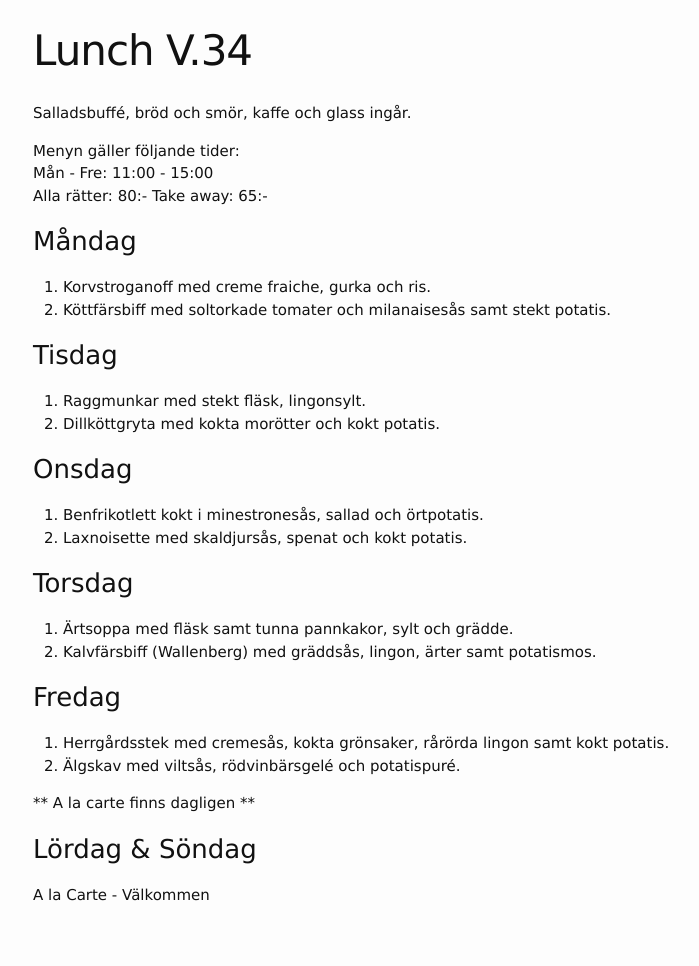
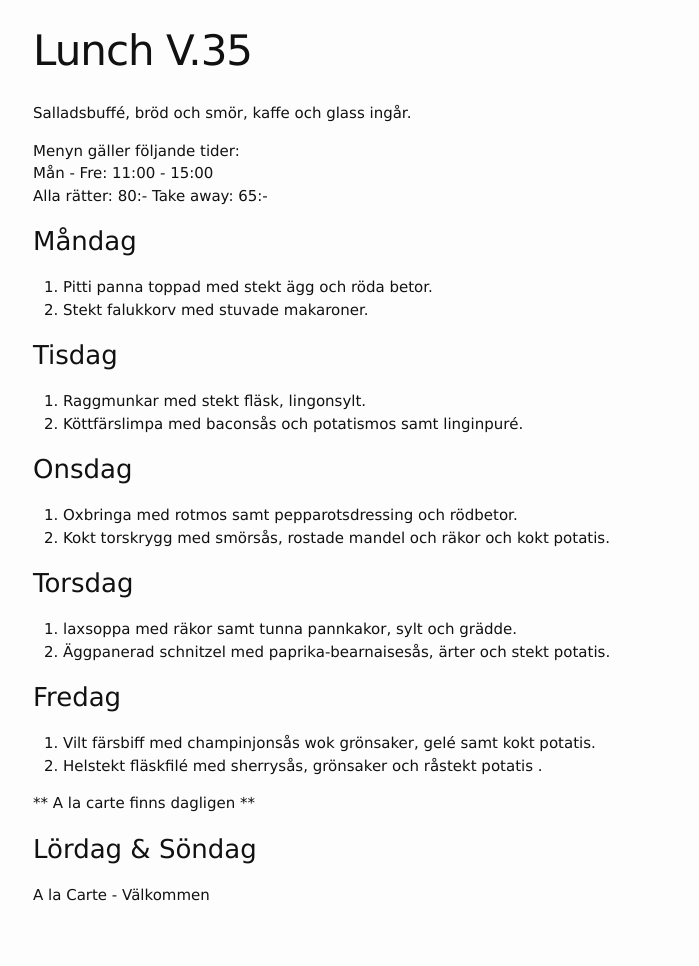
Before and after one commit to FarInn62/farinn62.github.io, a Jekyll site: the page built from lunch.md, in a window 1280 px wide. Shown: the whole page, without its empty margins (237-936 px from the left). Built offline with Jekyll 4.4.1, drawn with Linux system fonts in a browser that asks for light colours.

Commit message:
Update lunch.md

```diff
--- a/lunch.md
+++ b/lunch.md
@@ -1,6 +1,6 @@
 ---
 layout: foodmenu
-title: Lunch V.34
+title: Lunch V.35
 permalink: /lunch/
 published: true
 ---
@@ -12,29 +12,29 @@ Alla rätter: 80:- Take away: 65:-
 
 ### Måndag
 
-1. Korvstroganoff med creme fraiche, gurka och ris.
-2. Köttfärsbiff med soltorkade tomater och milanaisesås samt stekt potatis.
+1. Pitti panna toppad med stekt ägg och röda betor.
+2. Stekt falukkorv med stuvade makaroner.
 
 ### Tisdag
 
 1. Raggmunkar med stekt fläsk, lingonsylt.
-2. Dillköttgryta med kokta morötter och kokt potatis.
+2. Köttfärslimpa med baconsås och potatismos samt linginpuré.
 
 
 ### Onsdag
 
-1. Benfrikotlett kokt i minestronesås, sallad och örtpotatis.
-2. Laxnoisette med skaldjursås, spenat och kokt potatis.
+1. Oxbringa med rotmos samt pepparotsdressing och rödbetor.
+2. Kokt torskrygg med smörsås, rostade mandel och räkor och kokt potatis.
 
 ### Torsdag
 
-1. Ärtsoppa med fläsk samt tunna pannkakor, sylt och grädde.
-2. Kalvfärsbiff (Wallenberg) med gräddsås, lingon, ärter samt potatismos.
+1. laxsoppa med räkor samt tunna pannkakor, sylt och grädde.
+2. Äggpanerad schnitzel med paprika-bearnaisesås, ärter och stekt potatis.
 
 ### Fredag
 
-1. Herrgårdsstek med cremesås, kokta grönsaker, rårörda lingon samt kokt potatis.
-2. Älgskav med viltsås, rödvinbärsgelé och potatispuré.
+1. Vilt färsbiff med champinjonsås wok grönsaker, gelé samt kokt potatis.
+2. Helstekt fläskfilé med sherrysås, grönsaker och råstekt potatis .
 
 ** A la carte finns dagligen **
 
```
